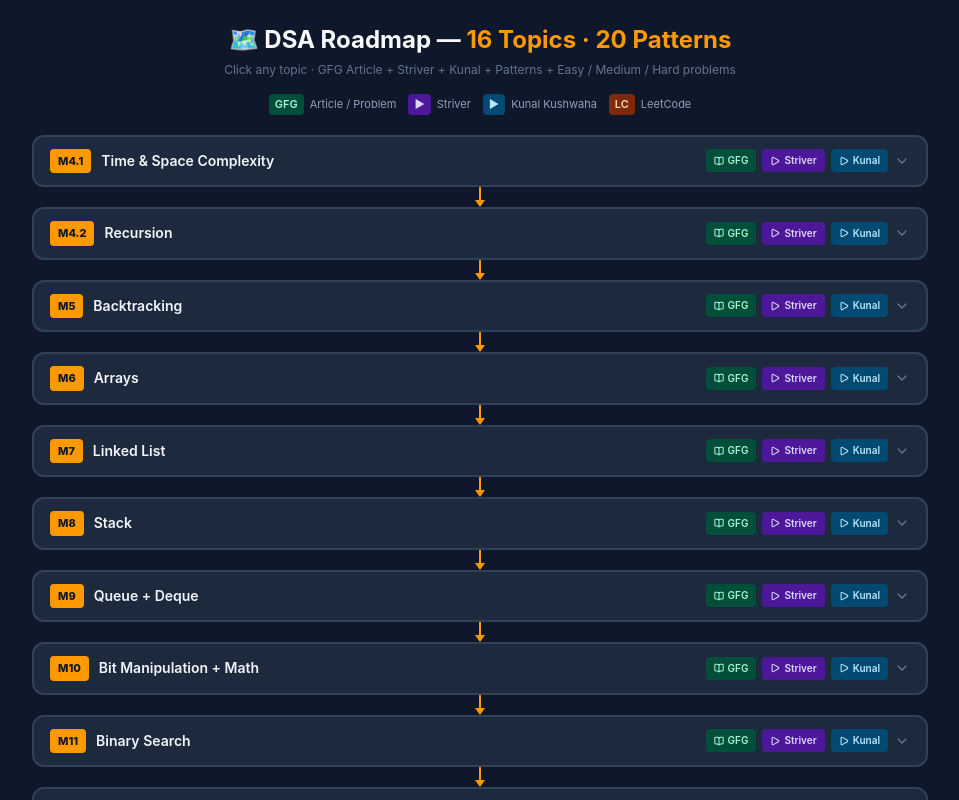
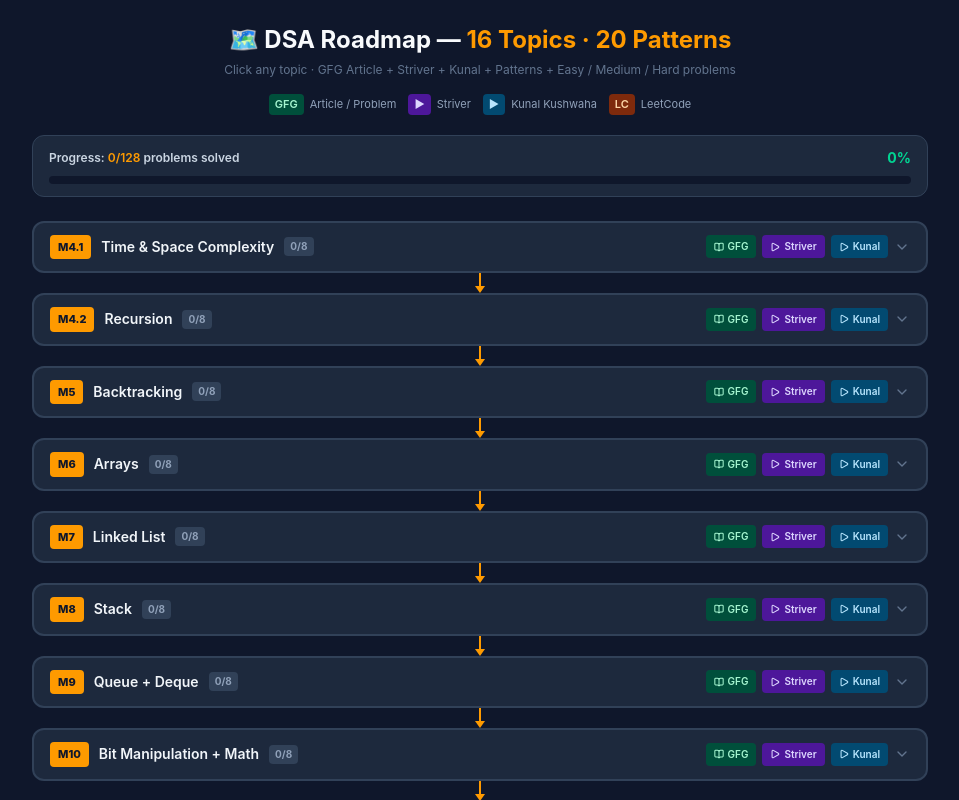
Before and after one commit to StarSpider/dsa-roadmap, a React (Vite) app: page / in a window 1280 px wide. Shown: the top 800 px of the page, without its empty margins (160-1119 px from the left). Built offline with nearby package versions, Linux system fonts and the light colour scheme.

Commit message:
Add toggle functionality to question items

```diff
--- a/src/DSARoadmap.jsx
+++ b/src/DSARoadmap.jsx
@@ -1,5 +1,5 @@
 import { useState } from "react";
-import { ChevronDown, BookOpen, Play, Heart } from "lucide-react";
+import { ChevronDown, BookOpen, Play, Heart, Check, RotateCcw } from "lucide-react";
 
 const TOPICS = [
   {
@@ -29,18 +29,18 @@
       },
     ],
     easy: [
-      { t: "GFG", n: "Time Complexity Quiz", u: "https://read.learnyard.com/dsa/quiz-time-complexity/" },
-      { t: "GFG", n: "Understanding of Time Complexity", u: "https://www.geeksforgeeks.org/quizzes/quiz-on-complexity-analysis-for-dsa/" },
-      { t: "GFG", n: "Practice of Time Complexity", u: "https://www.bosscoderacademy.com/practice-test/time-space-complexity-mcq-dsa" },
+      { t: "GFG", n: "Time Complexity Quiz", u: "https://www.geeksforgeeks.org/quiz/analysis-of-algorithms-gq/" },
+      { t: "GFG", n: "Sum of N Natural Numbers", u: "https://www.geeksforgeeks.org/problems/sum-of-first-n-natural-numbers/1" },
+      { t: "GFG", n: "Find Max in Array", u: "https://www.geeksforgeeks.org/problems/find-maximum-and-minimum-element-in-an-array2305/1" },
     ],
     med: [
-      // { t: "LC", n: "Two Sum (compare O(n²) vs O(n))", u: "https://leetcode.com/problems/two-sum/" },
-      // { t: "LC", n: "Best Time to Buy and Sell Stock", u: "https://leetcode.com/problems/best-time-to-buy-and-sell-stock/" },
-      // { t: "LC", n: "Maximum Subarray (Kadane O(n))", u: "https://leetcode.com/problems/maximum-subarray/" },
+      { t: "LC", n: "Two Sum (compare O(n²) vs O(n))", u: "https://leetcode.com/problems/two-sum/" },
+      { t: "LC", n: "Best Time to Buy and Sell Stock", u: "https://leetcode.com/problems/best-time-to-buy-and-sell-stock/" },
+      { t: "LC", n: "Maximum Subarray (Kadane O(n))", u: "https://leetcode.com/problems/maximum-subarray/" },
     ],
     hard: [
-      // { t: "LC", n: "Median of Two Sorted Arrays O(log n)", u: "https://leetcode.com/problems/median-of-two-sorted-arrays/" },
-      // { t: "LC", n: "Sliding Window Maximum O(n)", u: "https://leetcode.com/problems/sliding-window-maximum/" },
+      { t: "LC", n: "Median of Two Sorted Arrays O(log n)", u: "https://leetcode.com/problems/median-of-two-sorted-arrays/" },
+      { t: "LC", n: "Sliding Window Maximum O(n)", u: "https://leetcode.com/problems/sliding-window-maximum/" },
     ],
   },
   {
@@ -66,7 +66,7 @@
     easy: [
       { t: "GFG", n: "Nth Fibonacci Number", u: "https://www.geeksforgeeks.org/problems/nth-fibonacci-number1335/1" },
       { t: "GFG", n: "Factorial of Number", u: "https://www.geeksforgeeks.org/problems/factorial5739/1" },
-      { t: "GFG", n: "Sum of N Natural Numbers", u: "https://www.geeksforgeeks.org/problems/reverse-coding2452/1" },
+      { t: "GFG", n: "Sum of N Natural Numbers", u: "https://www.geeksforgeeks.org/problems/sum-of-first-n-natural-numbers/1" },
     ],
     med: [
       { t: "LC", n: "Pow(x, n)", u: "https://leetcode.com/problems/powx-n/" },
@@ -609,16 +609,30 @@
   );
 }
 
-function QuestionColumn({ title, labelClass, items }) {
+function QuestionColumn({ title, labelClass, items, topicNum, diff, done, toggle }) {
   return (
     <div>
       <div className={`${labelClass} inline-block text-[10px] font-bold px-2 py-0.5 rounded mb-2`}>
         {title}
       </div>
       <div className="flex flex-col gap-1">
-        {items.map((q, i) => (
+        {items.map((q, i) => {
+          const key = `${topicNum}|${diff}|${i}`;
+          const isDone = !!done[key];
+          return (
             <div key={i} className="flex items-start gap-1.5">
-            <span className="text-slate-600 text-[10px] w-3 shrink-0 pt-0.5">{i + 1}.</span>
+              <button
+                onClick={() => toggle(key)}
+                aria-label={isDone ? `Mark ${q.n} not done` : `Mark ${q.n} done`}
+                aria-pressed={isDone}
+                className={`shrink-0 mt-0.5 w-3.5 h-3.5 rounded-[3px] border flex items-center justify-center transition-colors focus:outline-none focus:ring-2 focus:ring-amber-400 ${
+                  isDone
+                    ? "bg-emerald-600 border-emerald-500"
+                    : "bg-slate-800 border-slate-600 hover:border-slate-400"
+                }`}
+              >
+                {isDone && <Check size={9} strokeWidth={4} className="text-white" />}
+              </button>
               <a
                 href={q.u}
                 target="_blank"
@@ -627,24 +641,39 @@
                   q.t === "GFG"
                     ? "bg-emerald-900/60 text-emerald-200 hover:bg-emerald-800"
                     : "bg-orange-900/60 text-orange-200 hover:bg-orange-800"
-              } text-[10px] px-1.5 py-0.5 rounded leading-relaxed transition-colors focus:outline-none focus:ring-2 focus:ring-amber-400`}
+                } text-[10px] px-1.5 py-0.5 rounded leading-relaxed transition-colors focus:outline-none focus:ring-2 focus:ring-amber-400 ${
+                  isDone ? "line-through opacity-50" : ""
+                }`}
               >
                 {q.n}
               </a>
             </div>
-        ))}
+          );
+        })}
       </div>
     </div>
   );
 }
 
-function TopicCard({ topic }) {
+function TopicCard({ topic, done, toggle }) {
   const [open, setOpen] = useState(false);
+
+  const total = topic.easy.length + topic.med.length + topic.hard.length;
+  const completed = ["easy", "med", "hard"].reduce(
+    (acc, diff) =>
+      acc + topic[diff].filter((_, i) => done[`${topic.num}|${diff}|${i}`]).length,
+    0
+  );
+  const allDone = completed === total;
 
   return (
     <div
       className={`bg-slate-800 border-2 rounded-xl overflow-hidden transition-colors ${
-        open ? "border-amber-500" : "border-slate-700 hover:border-slate-600"
+        allDone
+          ? "border-emerald-600"
+          : open
+            ? "border-amber-500"
+            : "border-slate-700 hover:border-slate-600"
       }`}
     >
       <button
@@ -656,6 +685,17 @@
             {topic.num}
           </span>
           <span className="font-semibold text-sm text-slate-100 truncate">{topic.name}</span>
+          <span
+            className={`text-[10px] font-bold px-1.5 py-0.5 rounded shrink-0 ${
+              allDone
+                ? "bg-emerald-900 text-emerald-300"
+                : completed > 0
+                  ? "bg-amber-900 text-amber-300"
+                  : "bg-slate-700 text-slate-400"
+            }`}
+          >
+            {completed}/{total}
+          </span>
         </div>
         <div className="flex items-center gap-1.5 shrink-0">
           <ResourceBtn href={topic.gfg} kind="gfg" label="GFG" />
@@ -693,9 +733,33 @@
               Practice Problems
             </div>
             <div className="grid grid-cols-1 sm:grid-cols-3 gap-3">
-              <QuestionColumn title="🟢 Easy (3)" labelClass="bg-green-950 text-green-300" items={topic.easy} />
-              <QuestionColumn title="🟡 Medium (3)" labelClass="bg-amber-950 text-amber-300" items={topic.med} />
-              <QuestionColumn title="🔴 Hard (2)" labelClass="bg-red-950 text-red-300" items={topic.hard} />
+              <QuestionColumn
+                title="🟢 Easy (3)"
+                labelClass="bg-green-950 text-green-300"
+                items={topic.easy}
+                topicNum={topic.num}
+                diff="easy"
+                done={done}
+                toggle={toggle}
+              />
+              <QuestionColumn
+                title="🟡 Medium (3)"
+                labelClass="bg-amber-950 text-amber-300"
+                items={topic.med}
+                topicNum={topic.num}
+                diff="med"
+                done={done}
+                toggle={toggle}
+              />
+              <QuestionColumn
+                title="🔴 Hard (2)"
+                labelClass="bg-red-950 text-red-300"
+                items={topic.hard}
+                topicNum={topic.num}
+                diff="hard"
+                done={done}
+                toggle={toggle}
+              />
             </div>
           </div>
         </div>
@@ -705,6 +769,23 @@
 }
 
 export default function DSARoadmap() {
+  const [done, setDone] = useState({});
+
+  const toggle = (key) =>
+    setDone((prev) => {
+      const next = { ...prev };
+      if (next[key]) delete next[key];
+      else next[key] = true;
+      return next;
+    });
+
+  const totalProblems = TOPICS.reduce(
+    (acc, t) => acc + t.easy.length + t.med.length + t.hard.length,
+    0
+  );
+  const totalDone = Object.keys(done).length;
+  const pct = totalProblems ? Math.round((totalDone / totalProblems) * 100) : 0;
+
   return (
     <div className="min-h-screen bg-slate-900 text-slate-200 px-4 py-6">
       <header className="text-center mb-4">
@@ -735,10 +816,40 @@
         </span>
       </div>
 
+      <div className="max-w-4xl mx-auto mb-6 bg-slate-800 border border-slate-700 rounded-xl px-4 py-3">
+        <div className="flex items-center justify-between gap-3 mb-2">
+          <span className="text-xs font-semibold text-slate-300">
+            Progress:{" "}
+            <span className="text-amber-500">
+              {totalDone}/{totalProblems}
+            </span>{" "}
+            problems solved
+          </span>
+          <div className="flex items-center gap-3">
+            <span className="text-sm font-bold text-emerald-400">{pct}%</span>
+            {totalDone > 0 && (
+              <button
+                onClick={() => setDone({})}
+                className="inline-flex items-center gap-1 text-[10px] text-slate-400 hover:text-slate-200 border border-slate-600 hover:border-slate-500 px-2 py-1 rounded transition-colors focus:outline-none focus:ring-2 focus:ring-amber-400"
+              >
+                <RotateCcw size={10} />
+                Reset
+              </button>
+            )}
+          </div>
+        </div>
+        <div className="h-2 bg-slate-900 rounded-full overflow-hidden">
+          <div
+            className="h-full bg-emerald-500 transition-all duration-300"
+            style={{ width: `${pct}%` }}
+          />
+        </div>
+      </div>
+
       <main className="max-w-4xl mx-auto flex flex-col">
         {TOPICS.map((topic, i) => (
           <div key={topic.num}>
-            <TopicCard topic={topic} />
+            <TopicCard topic={topic} done={done} toggle={toggle} />
             {i < TOPICS.length - 1 && (
               <div className="flex flex-col items-center h-5" aria-hidden="true">
                 <div className="w-0.5 flex-1 bg-amber-500" />
```
Lines whose indentation alone changed are shown as unchanged.
